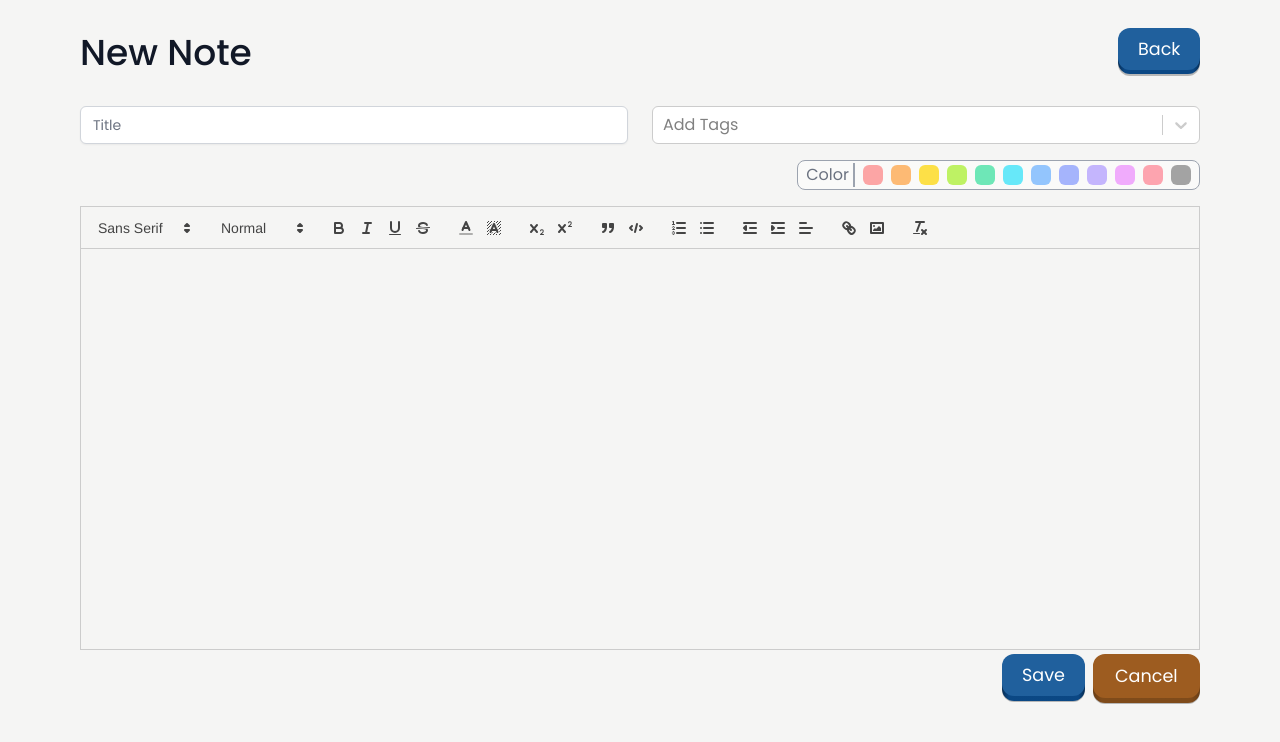
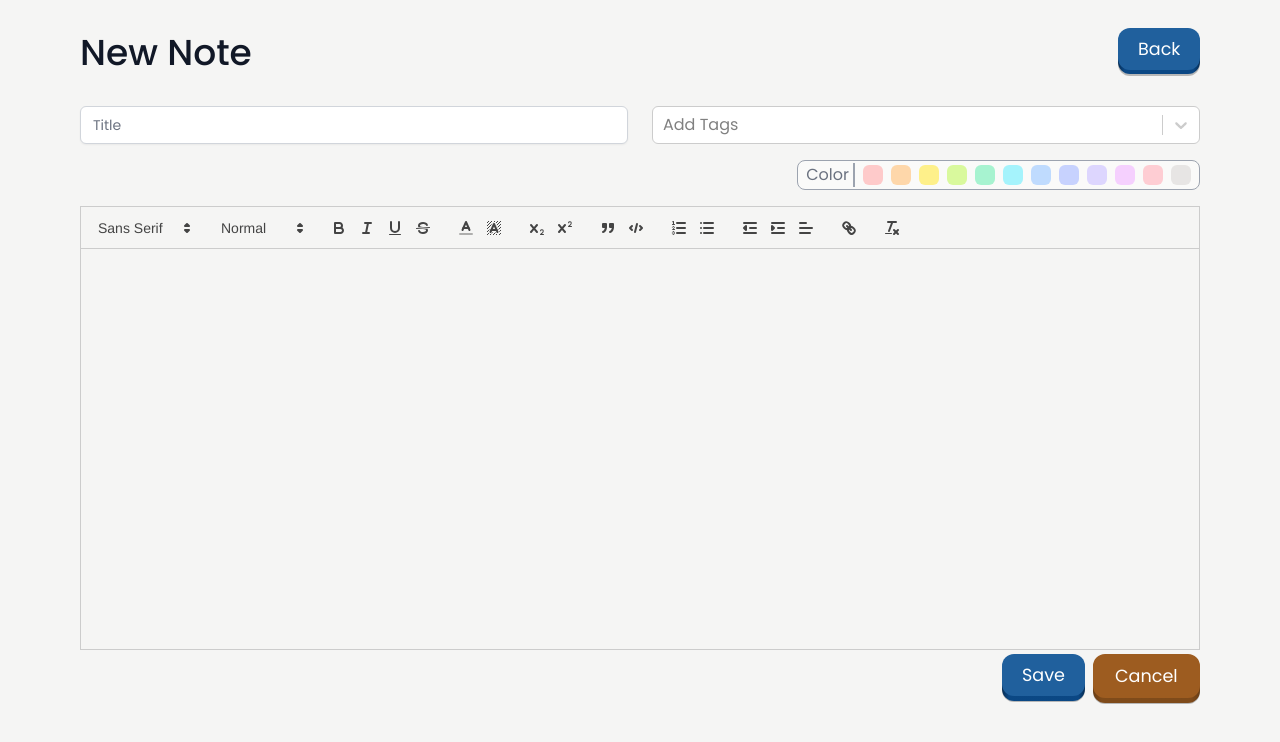
Before and after one commit to FlapShatner/notes-typescript, a Next.js app: page /create in a window 1280 px wide. Shown: the top 742 px of the page. Built offline with nearby package versions, Linux system fonts and the light colour scheme; no server answers; the database is empty.

Commit message:
tie up some loose ends

```diff
--- a/colors.ts
+++ b/colors.ts
@@ -1,14 +1,15 @@
 export const colors =
-    ["#fca5a5",
-    "#fdba74",
-    "#fde047",
-    "#bef264",
-    "#6ee7b7",
-    "#67e8f9",
-   "#93c5fd",
-   "#a5b4fc",
-    "#c4b5fd",
-    "#f0abfc",
-    "#fda4af",
-    "#a3a3a3"
+    [
+    "#fecaca",
+    "#fed7aa",
+    "#fef08a",
+    "#d9f99d",
+    "#a7f3d0",
+    "#a5f3fc",
+    "#bfdbfe",
+    "#c7d2fe",
+    "#ddd6fe",
+    "#f5d0fe",
+    "#fecdd3",
+    "#e7e5e4"
   ]
--- a/components/Editor.tsx
+++ b/components/Editor.tsx
@@ -8,10 +8,12 @@ const Editor = ({ markdown, setMarkdown, bg }) => {
     loading: () => <Loader />,
   });
 
+  // eslint-disable-next-line react-hooks/exhaustive-deps
   const MemoQuill = useCallback(QuillNoSSRWrapper, []);
 
   const modules = {
-    toolbar: [
+    toolbar:{
+      container: [
       [{ font: [] }],
       [{ header: [1, 2, 3, 4, false] }],
       ["bold", "italic", "underline", "strike"],
@@ -20,9 +22,11 @@ const Editor = ({ markdown, setMarkdown, bg }) => {
       ["blockquote", "code-block"],
       [{ list: "ordered" }, { list: "bullet" }],
       [{ indent: "-1" }, { indent: "+1" }, { align: [] }],
-      ["link", "image"],
+      ["link"],
       ["clean"],
     ],
+  }
+
   };
 
   useEffect(() => {
@@ -30,6 +34,8 @@ const Editor = ({ markdown, setMarkdown, bg }) => {
       style.innerHTML = `.ql-editor { background-color: ${bg} !important; }`;
       document.body.appendChild(style);
   }, [bg])
+
+
 
   const handleChange = (content, delta, source, editor) => {
     setMarkdown(editor.getContents());
--- a/pages/[id]/index.tsx
+++ b/pages/[id]/index.tsx
@@ -1,5 +1,5 @@
 import { GetServerSideProps } from "next";
-import { useState, useMemo } from "react";
+import { useState, useMemo, useEffect } from "react";
 import prisma from "../../lib/prisma";
 import { makeSerializable } from "../../lib/util";
 import Link from "next/link";
@@ -25,12 +25,21 @@ function Read({ note }: ReadProps) {
   const [show, setShow] = useState(false);
   const router = useRouter();
   const { id } = router.query;
+  const bg = note?.color;
   let tags = [];
   if (note?.tags !== null) {
     tags = note?.tags;
   }
 
   const QuillNoSSRWrapper =  useMemo(() => dynamic(() => import('react-quill'), { ssr: false,loading: () => <Loader /> }),[]);
+
+
+    useEffect(() => {
+      const style = document.createElement("style");
+      style.innerHTML = `.ql-editor { background-color: ${bg} !important; }`;
+      document.body.appendChild(style);
+  }, [bg])
+
 
   const modules = {
     toolbar: false,
--- a/pages/create.tsx
+++ b/pages/create.tsx
@@ -16,8 +16,8 @@ export type Note = {
 export type NoteData = {
   title: string;
   markdown: string;
+  color: string;
   tags: Tag[];
-  color: string;
 };
 
 export type Tag = {
@@ -30,7 +30,6 @@ function Create({ tags }) {
   const { data: session } = useSession();
   const user = session?.user?.id
   const router = useRouter();
-
 
   async function onCreateNote({ title, markdown, tags, color }: NoteData) {
     if(!user){
@@ -49,7 +48,6 @@ function Create({ tags }) {
       console.error(error);
     }
   }
-
   }
 
   async function addTag({ label, uuid }: Tag) {
```
